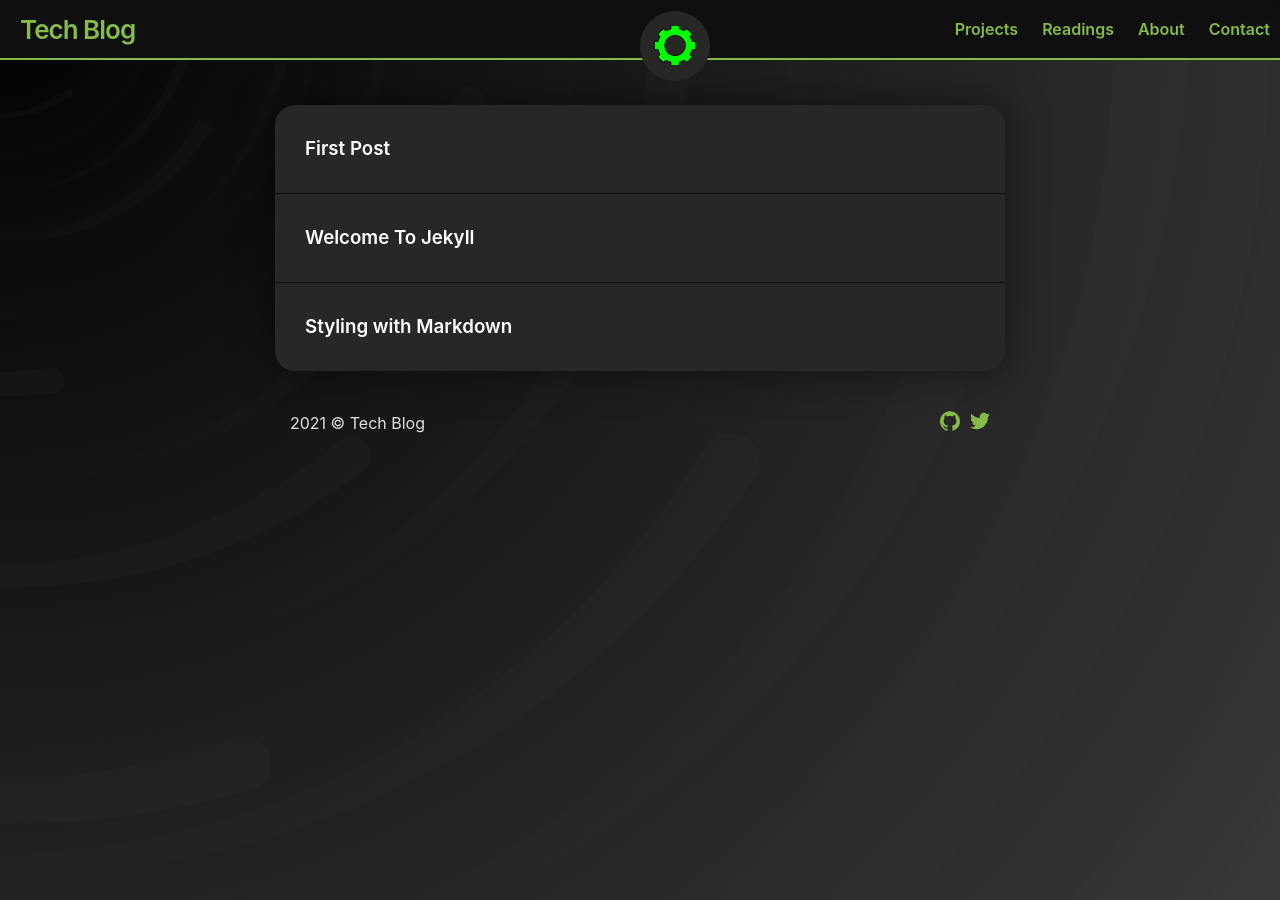
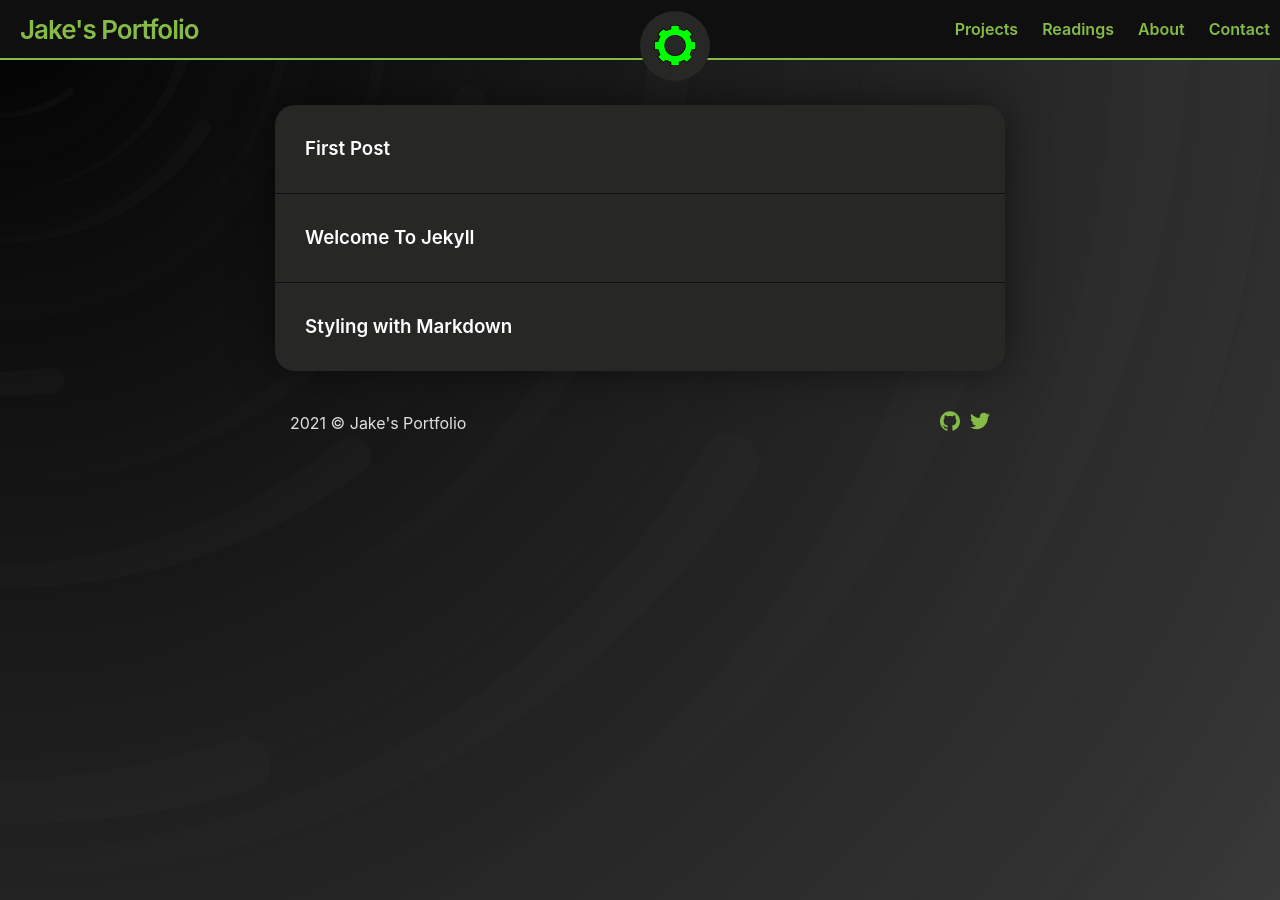
Before and after one commit to jhancock75/my-blog, a Jekyll site: the page built from index.md, in a window 1280 px wide. Built offline with Jekyll 4.4.1, drawn with Linux system fonts in a browser that asks for light colours.

Commit message:
Update _config.yml

```diff
--- a/_config.yml
+++ b/_config.yml
@@ -1,4 +1,4 @@
-title: Tech Blog
+title: Jake's Portfolio
 iconURL: assets/gear-clipart-green-5.png
 remote_theme: jekyll-theme-leaf
 
```
